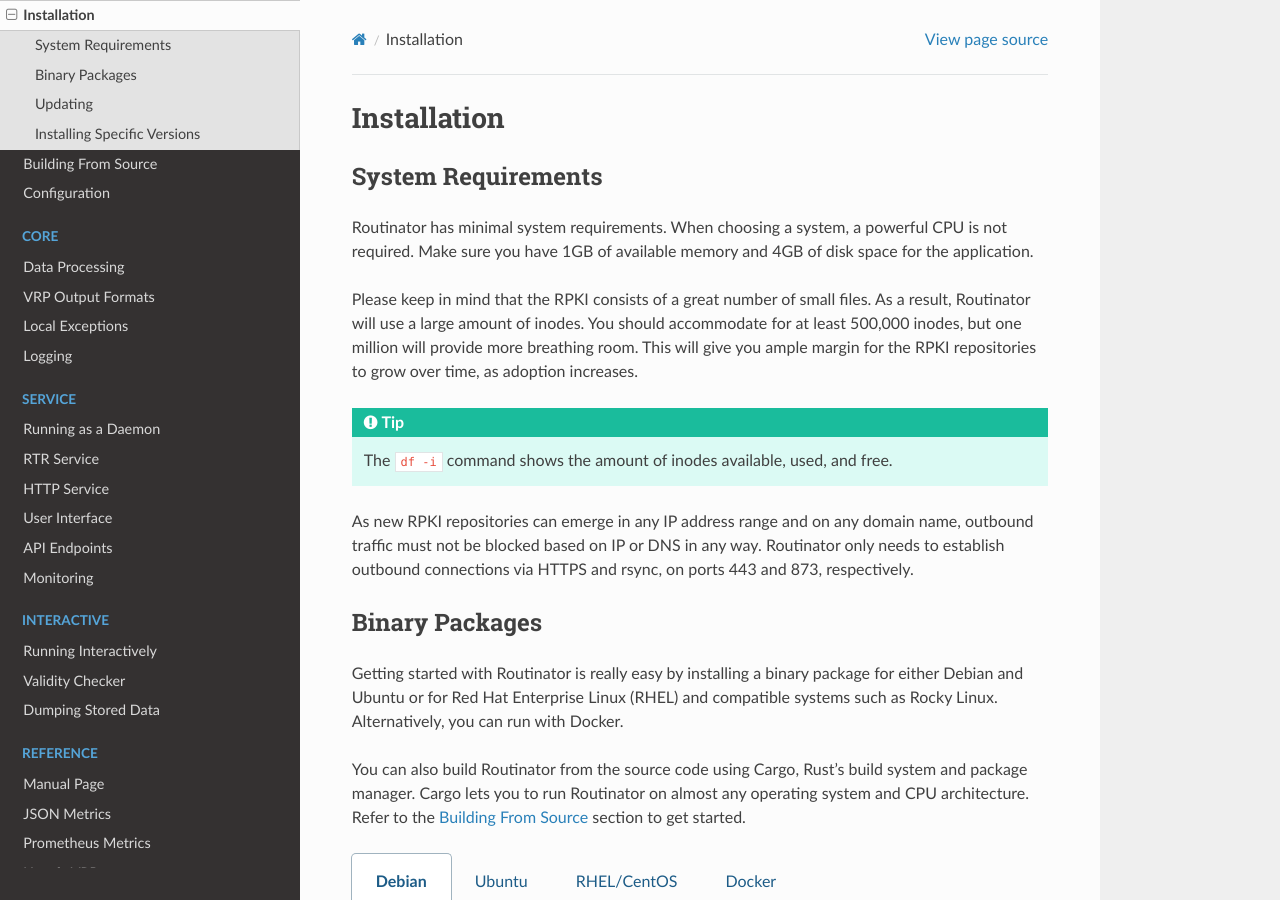
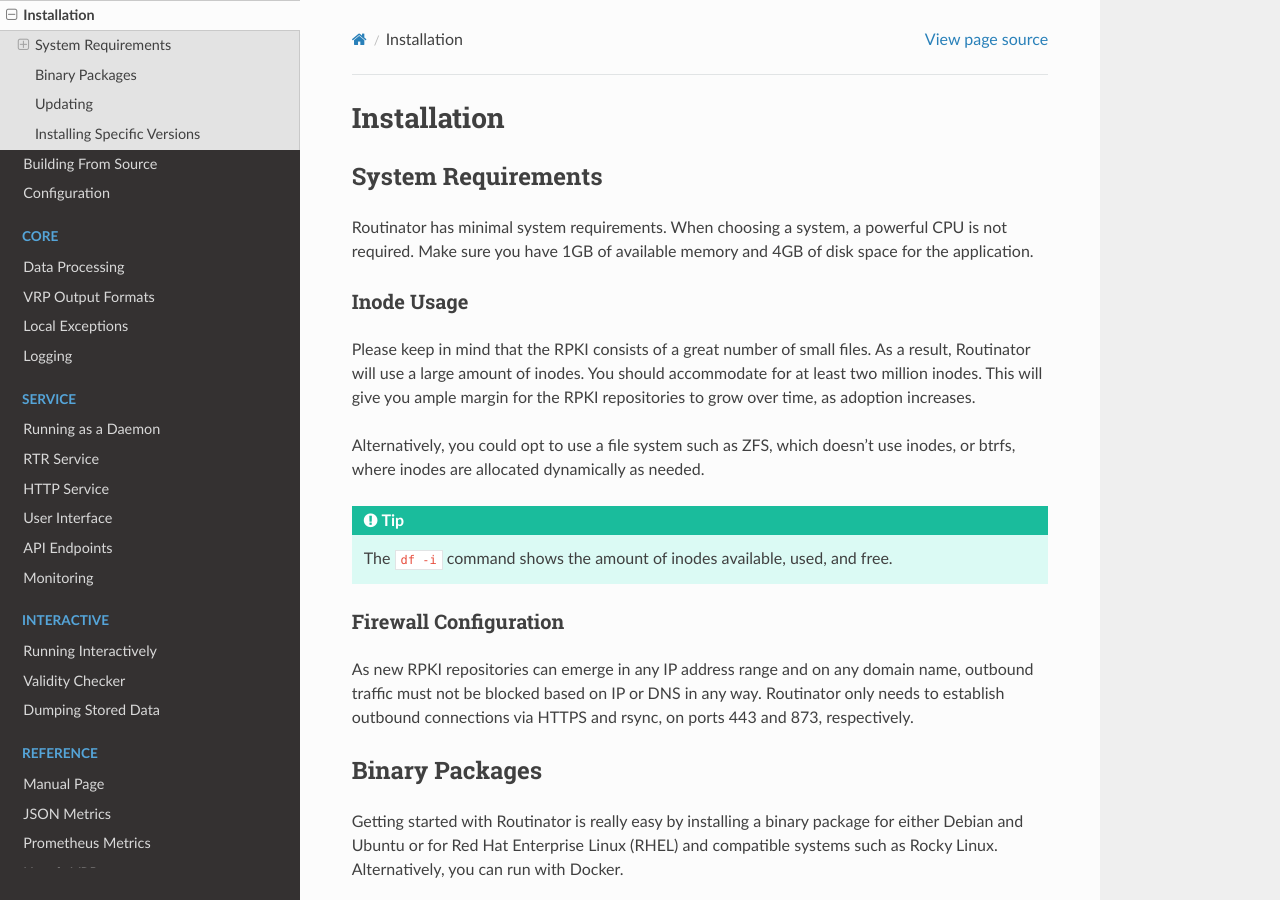
Before and after one commit to NLnetLabs/routinator, a Sphinx documentation site: the page built from doc/manual/source/installation.rst, in a window 1280 px wide and 900 px high. Built offline with Sphinx 7.4.7 and the Read the Docs theme 2.0.0, drawn with Linux system fonts in a browser that asks for light colours.

Commit message:
Update inode considerations

```diff
--- a/doc/manual/source/installation.rst
+++ b/doc/manual/source/installation.rst
@@ -8,14 +8,22 @@
 powerful CPU is not required. Make sure you have 1GB of available memory and
 4GB of disk space for the application.
 
+Inode Usage
+"""""""""""
+
 Please keep in mind that the RPKI consists of a great number of small files.
 As a result, Routinator will use a large amount of inodes. You should
-accommodate for at least 500,000 inodes, but one million will provide more
-breathing room. This will give you ample margin for the RPKI repositories to
-grow over time, as adoption increases.
+accommodate for at least two million inodes. This will give you ample margin
+for the RPKI repositories to grow over time, as adoption increases.
+
+Alternatively, you could opt to use a file system such as ZFS, which doesn't
+use inodes, or btrfs, where inodes are allocated dynamically as needed.
 
 .. Tip:: The ``df -i`` command shows the amount of inodes available, used,
          and free.
+
+Firewall Configuration
+""""""""""""""""""""""
 
 As new RPKI repositories can emerge in any IP address range and on any domain
 name, outbound traffic must not be blocked based on IP or DNS in any way.
```
